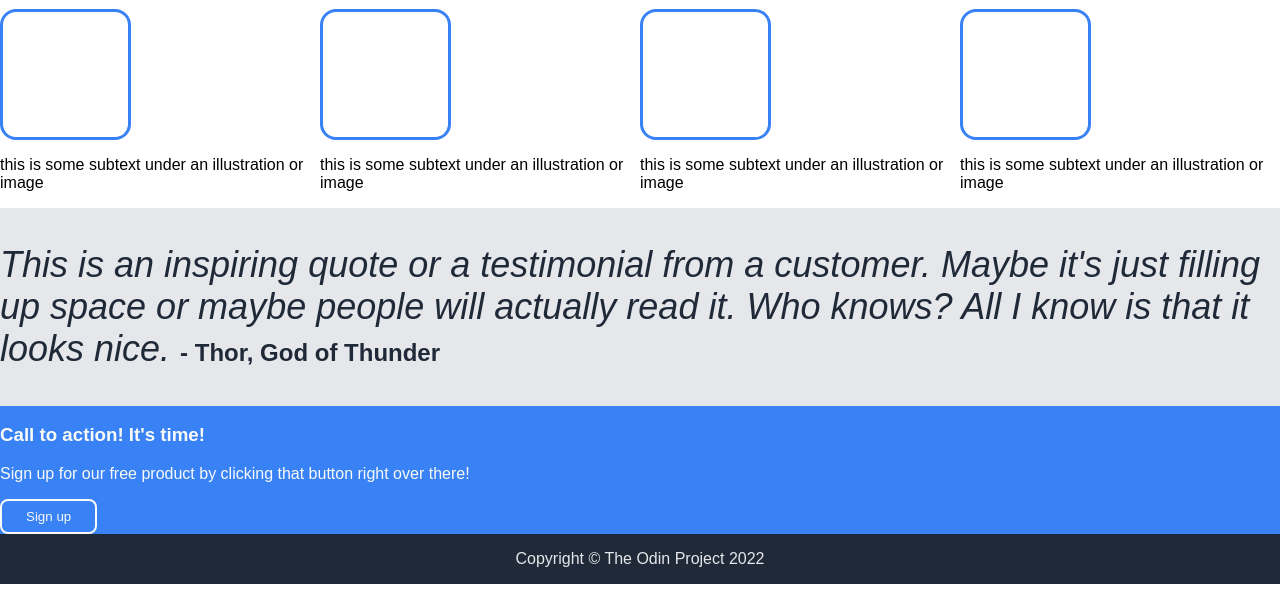
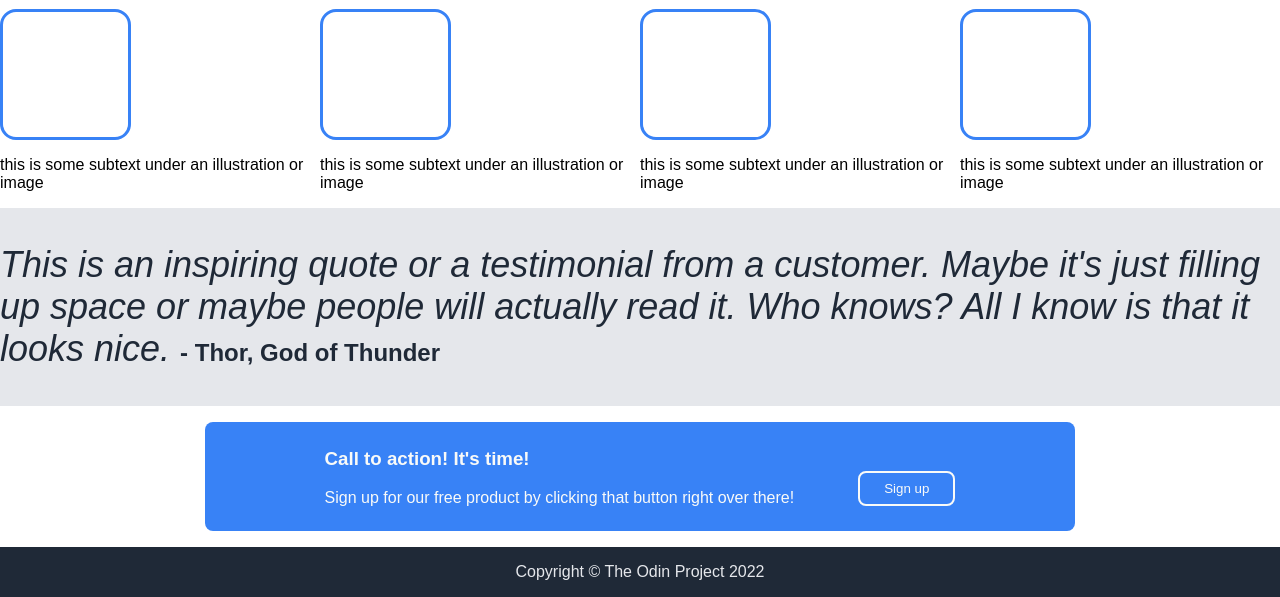
Before and after one commit to jbeardok/landing-page, a plain HTML site: page index.html in a window 1280 px wide. Shown: the part 382-979 px from the top of the page. Drawn offline with Linux system fonts and the light colour scheme.

Commit message:
Set .call-to-action to display flex, center button

```diff
--- a/styles.css
+++ b/styles.css
@@ -97,8 +97,20 @@ button {
 }
 
 .call-to-action {
+    max-width: fit-content;
     background-color: #3882f6;
     color: #f9faf8;
+    padding: 8px 120px;
+    margin: 16px;
+    border-radius: 8px;
+    align-self: center;
+    display: flex;
+    gap: 64px;
+}
+
+.action-button {
+    align-self: center;
+    margin-top: 24px;
 }
 
 .footer {
```
